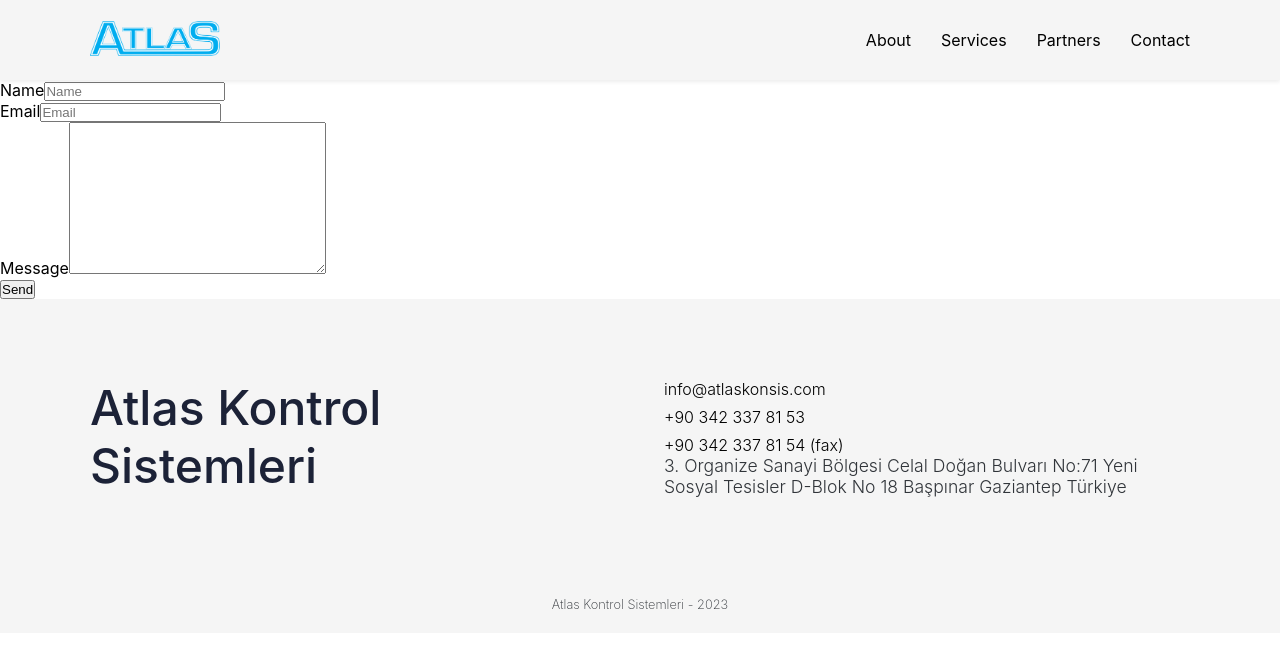
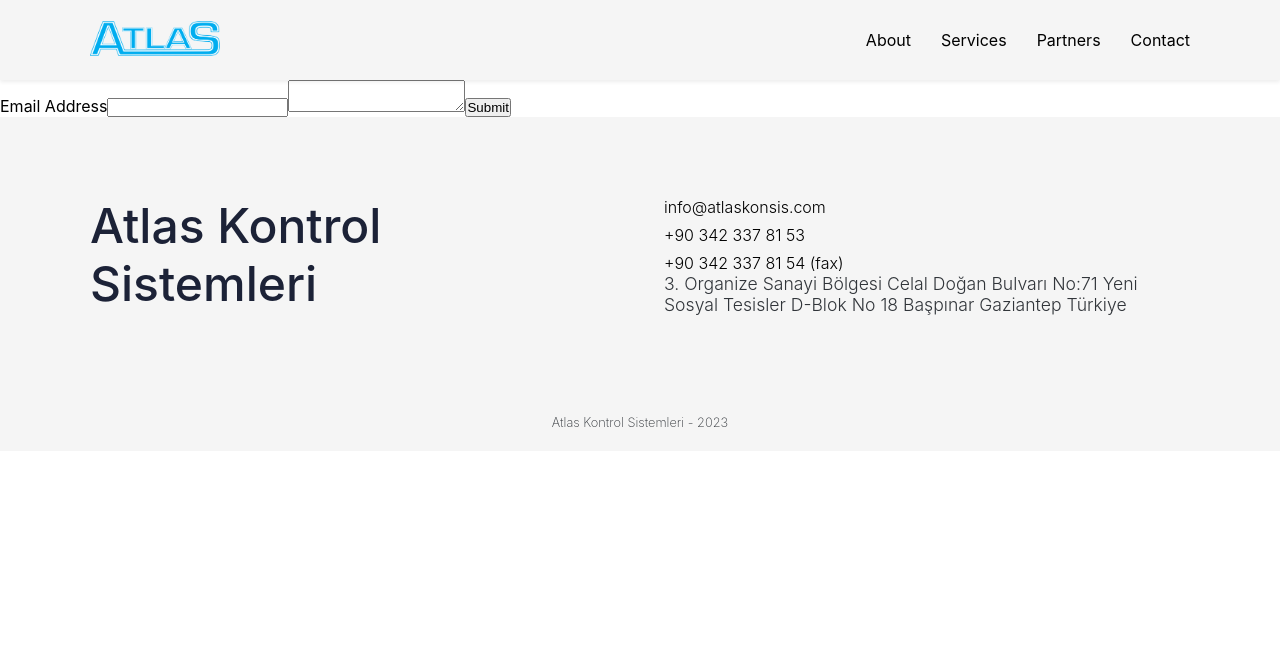
Before and after one commit to comet-code-andrew/atlas-website-v3, a Next.js app: page /contact in a window 1280 px wide. Shown: the top 648 px of the page. Built offline with nearby package versions, Linux system fonts and the light colour scheme.

Commit message:
add formspree to handle contact form

```diff
--- a/src/components/ContactForm.jsx
+++ b/src/components/ContactForm.jsx
@@ -1,55 +1,24 @@
-import React, { useRef } from "react";
+import React from "react";
+import { useForm, ValidationError } from "@formspree/react";
 
 const ContactForm = () => {
-  const nameRef = useRef();
-  const emailRef = useRef();
-  const messageRef = useRef();
+  const formID = "xayzbbyl";
+  const [state, handleSubmit] = useForm(formID);
 
-  const handleSubmit = (e) => {
-    e.preventDefault();
-
-    const name = nameRef.current.value;
-    const email = emailRef.current.value;
-    const message = messageRef.current.value;
-
-    alert(`Name: ${name}, Email: ${email}, Message: ${message}`);
-    e.target.reset();
-  };
+  if (state.succeeded) {
+    return <p>Thanks for meesage! We will come back to earliest possible</p>;
+  }
 
   return (
     <form onSubmit={handleSubmit}>
-      <div>
-        <label htmlFor="name">Name</label>
-        <input
-          id="name"
-          type="text"
-          placeholder="Name"
-          required
-          ref={nameRef}
-        />
-      </div>
-      <div>
-        <label htmlFor="email">Email</label>
-        <input
-          id="email"
-          type="email"
-          placeholder="Email"
-          required
-          ref={emailRef}
-        />
-      </div>
-      <div>
-        <label htmlFor="message">Message</label>
-        <textarea
-          name=""
-          id="message"
-          cols="30"
-          rows="10"
-          required
-          ref={messageRef}
-        ></textarea>
-      </div>
-      <input type="submit" value="Send" />
+      <label htmlFor="email">Email Address</label>
+      <input id="email" type="email" name="email" />
+      <ValidationError prefix="Email" field="email" errors={state.errors} />
+      <textarea id="message" name="message" />
+      <ValidationError prefix="Message" field="message" errors={state.errors} />
+      <button type="submit" disabled={state.submitting}>
+        Submit
+      </button>
     </form>
   );
 };
```
